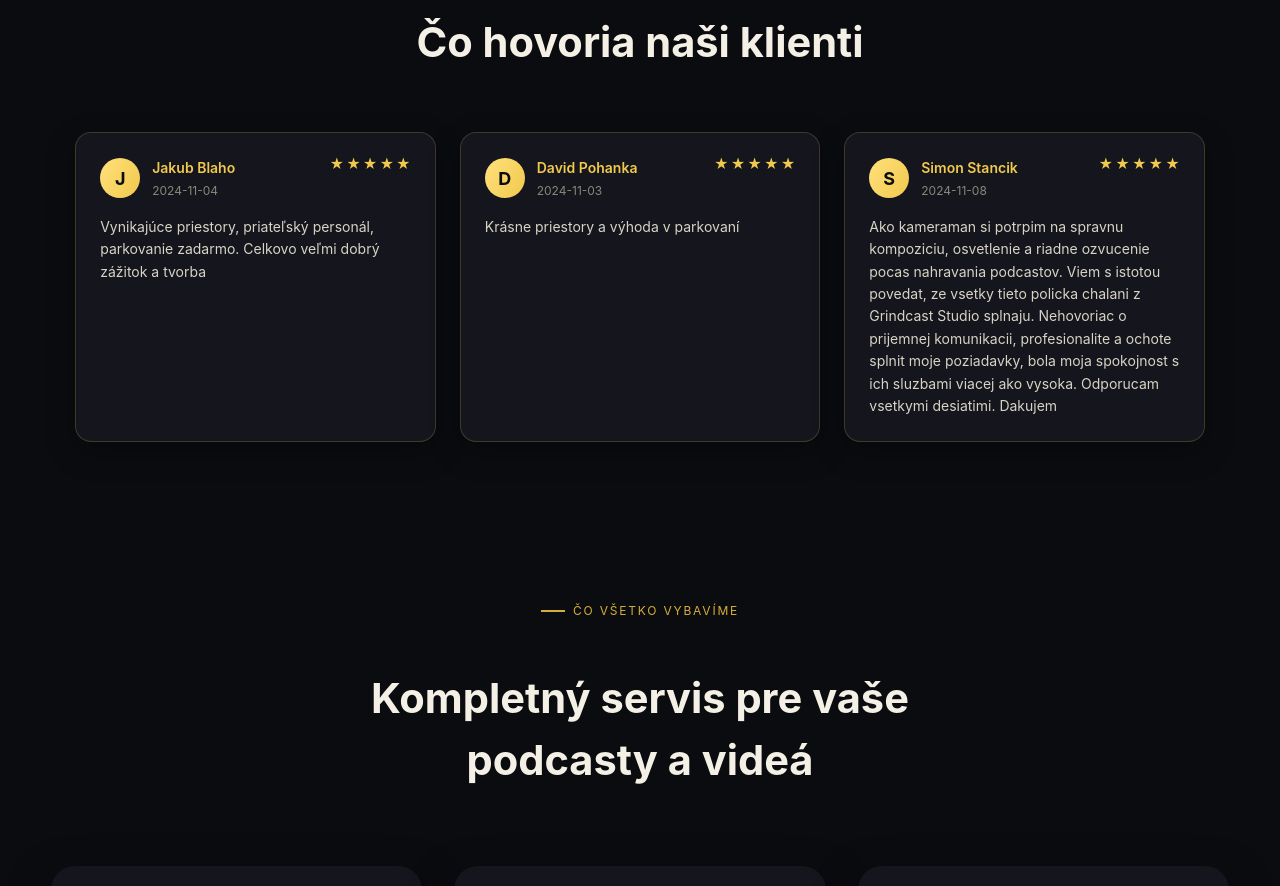
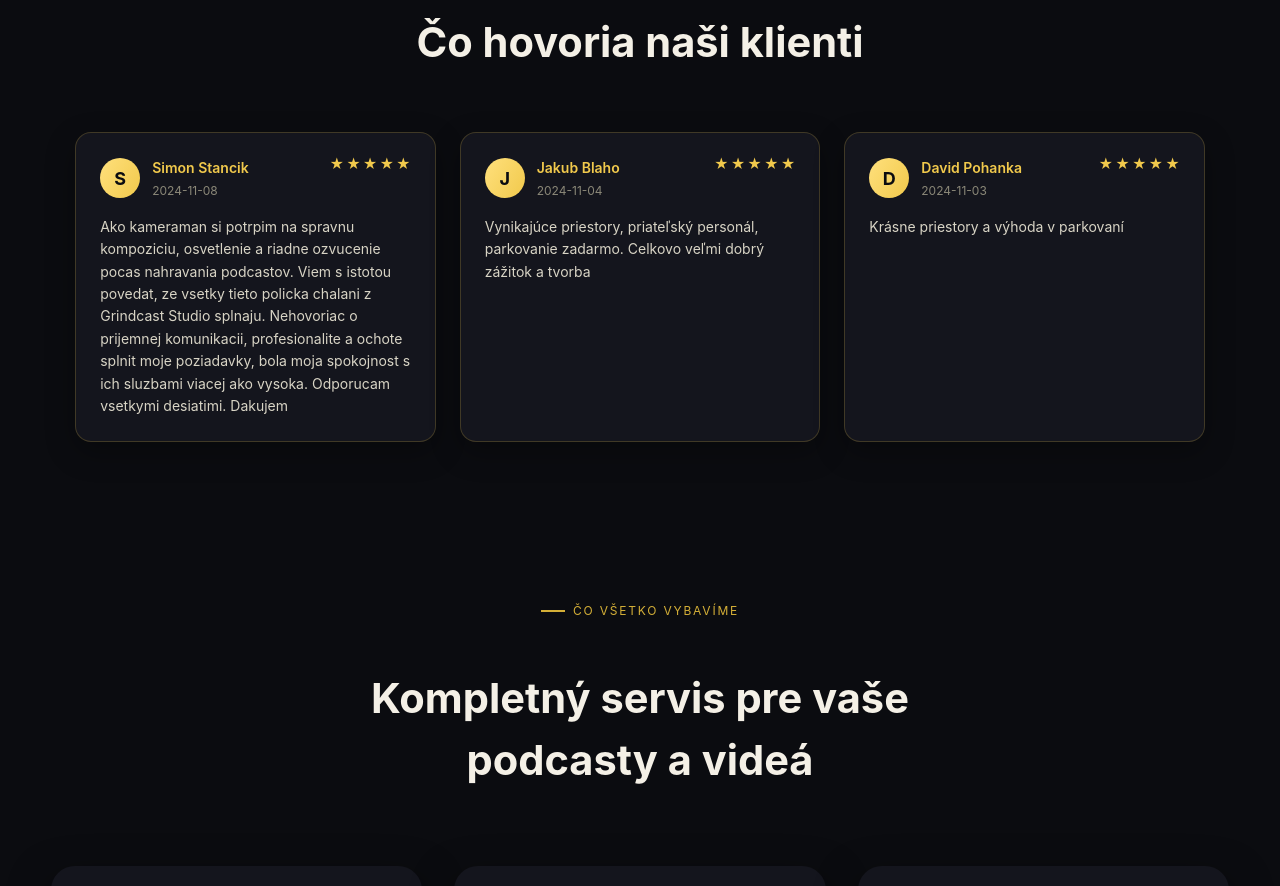
Before and after one commit to Jar1s/grindcast-studio-web, a React (Vite) app: page / in a window 1280 px wide. Shown: the part 2720-3606 px from the top of the page. Built offline with nearby package versions, Linux system fonts and the light colour scheme.

Commit message:
Reorder reviews: Simon Stancik first, Jakub Blaho second
- Moved Simon Stancik review to first position
- Moved Jakub Blaho review to second position
- David Pohanka remains third

```diff
--- a/src/components/GoogleBusinessWidget.jsx
+++ b/src/components/GoogleBusinessWidget.jsx
@@ -7,6 +7,12 @@ const GoogleBusinessWidget = () => {
   // Copy the reviews and update this array
 
   const reviews = [
+    {
+      author: "Simon Stancik",
+      rating: 5,
+      text: "Ako kameraman si potrpim na spravnu kompoziciu, osvetlenie a riadne ozvucenie pocas nahravania podcastov. Viem s istotou povedat, ze vsetky tieto policka chalani z Grindcast Studio splnaju. Nehovoriac o prijemnej komunikacii, profesionalite a ochote splnit moje poziadavky, bola moja spokojnost s ich sluzbami viacej ako vysoka. Odporucam vsetkymi desiatimi. Dakujem",
+      date: "2024-11-08"
+    },
     {
       author: "Jakub Blaho",
       rating: 5,
@@ -18,12 +24,6 @@ const GoogleBusinessWidget = () => {
       rating: 5,
       text: "Krásne priestory a výhoda v parkovaní",
       date: "2024-11-03"
-    },
-    {
-      author: "Simon Stancik",
-      rating: 5,
-      text: "Ako kameraman si potrpim na spravnu kompoziciu, osvetlenie a riadne ozvucenie pocas nahravania podcastov. Viem s istotou povedat, ze vsetky tieto policka chalani z Grindcast Studio splnaju. Nehovoriac o prijemnej komunikacii, profesionalite a ochote splnit moje poziadavky, bola moja spokojnost s ich sluzbami viacej ako vysoka. Odporucam vsetkymi desiatimi. Dakujem",
-      date: "2024-11-08"
     }
   ];
 
```
